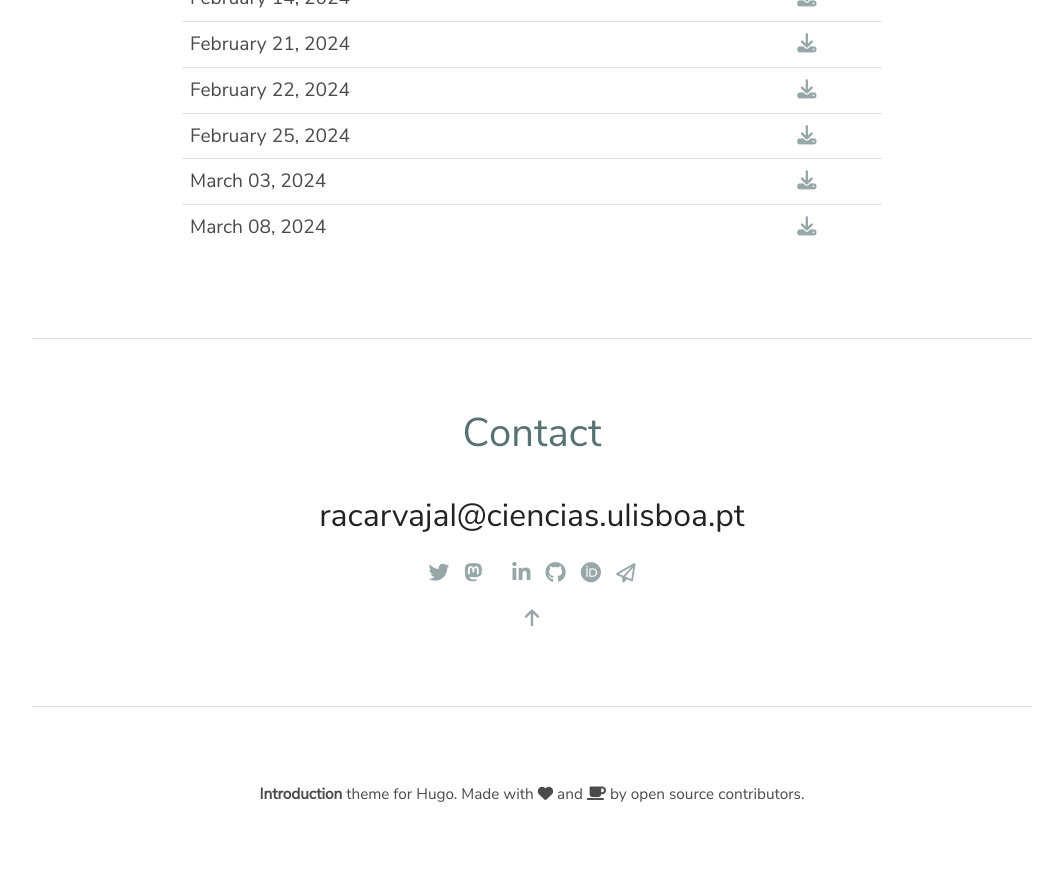
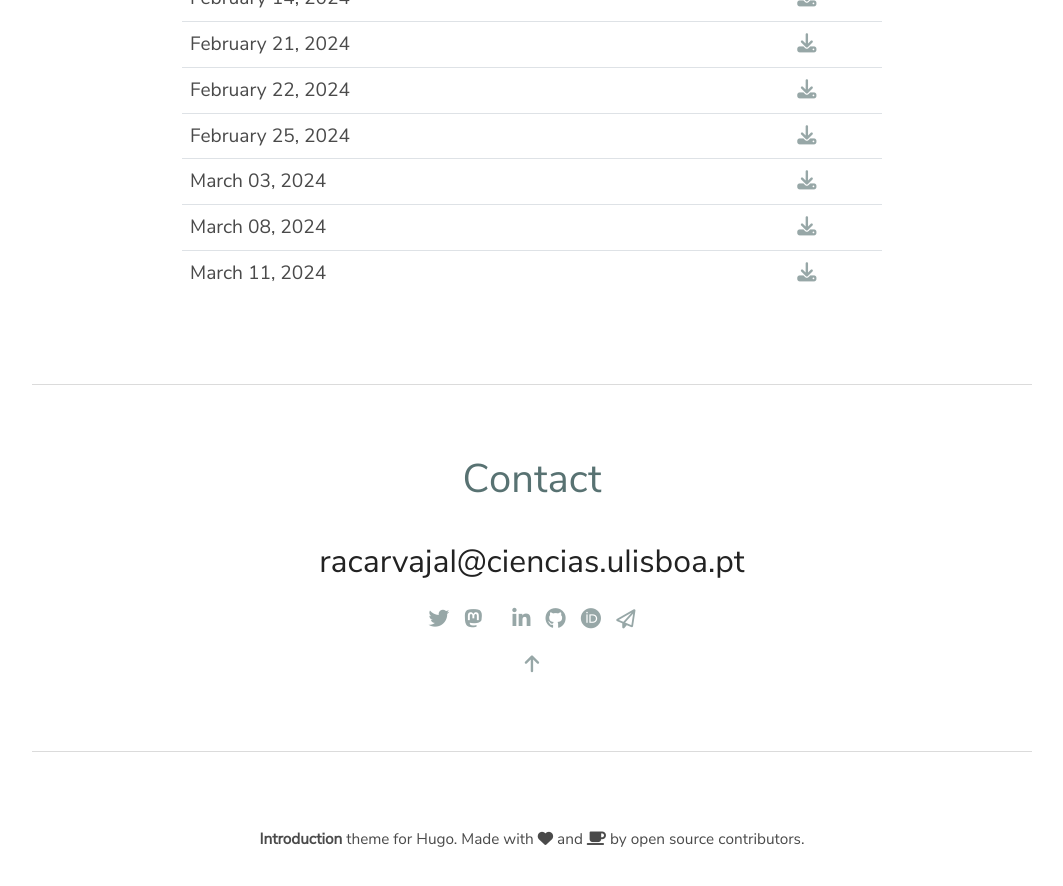
Before and after one commit to racarvajal/racarvajal.github.io, a Jekyll site: the page thesis.html, which Jekyll copies as it is, in a window 1280 px wide and 900 px high, scrolled down 1633 px. Shown: the top 886 px of the window, without its empty margins (108-1171 px from the left). Built offline with Jekyll 4.4.1, drawn with Linux system fonts in a browser that asks for light colours; before the commit the page ends 2488 px from its top, so only the background shows below that.

Commit message:
files at Mar 11

```diff
--- a/thesis.html
+++ b/thesis.html
@@ -247,6 +247,14 @@
               </a>
             </td>
           </tr>
+          <tr>
+            <td>March 11, 2024</td>
+            <td class="t-center">
+              <a href="files/thesis/thesis_RCP_FCUL_Mar11.pdf" target="_blank">
+                <i class="fa fa-download"></i>
+              </a>
+            </td>
+          </tr>
         </table>
       </div>
     </div>
```
Also changed, not shown: 1 other file.
